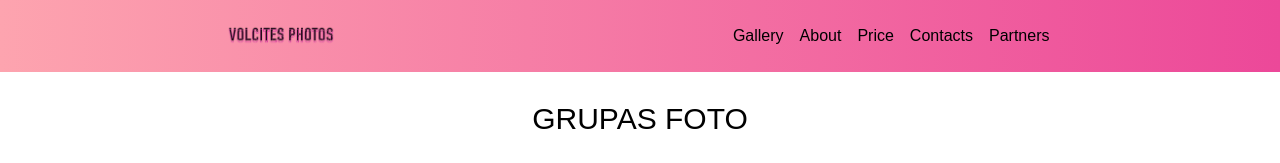
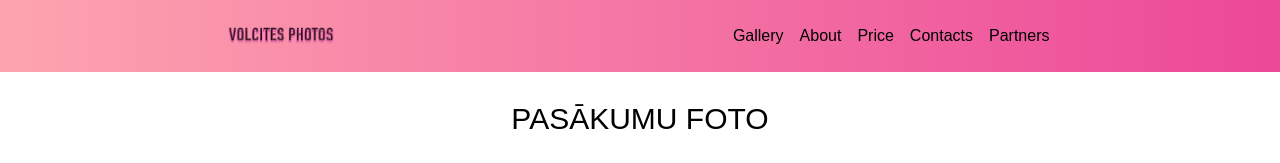
Before and after one commit to DVISNAKO/Photo-project, a React (Vite) app: page /pasakumi in a window 1280 px wide. Shown: the top 163 px of the page. Built offline with nearby package versions, Linux system fonts and the light colour scheme.

Commit message:
change pages names

```diff
--- a/src/components/pages/GalerryPages/Man.jsx
+++ b/src/components/pages/GalerryPages/Man.jsx
@@ -12,7 +12,7 @@ const Man = () => {
   return (
     <div className="flex justify-center items-center w-full h-full flex-col mx-5">
       <div className="flex my-6 text-[30px]">
-        <h2>GRUPAS FOTO</h2>
+        <h2>VĪRIEŠU FOTO</h2>
       </div>
       <div className="flex justify-center items-center gap-5 mb-5 mx-5 ">
         <img
--- a/src/components/pages/GalerryPages/Pasakumi.jsx
+++ b/src/components/pages/GalerryPages/Pasakumi.jsx
@@ -12,7 +12,7 @@ const Pasakumi = () => {
   return (
     <div className="flex justify-center items-center w-full h-full flex-col mx-5">
       <div className="flex my-6 text-[30px]">
-        <h2>GRUPAS FOTO</h2>
+        <h2>PASĀKUMU FOTO</h2>
       </div>
       <div className="flex justify-center items-center gap-5 mb-5 mx-5 ">
         <img
```
